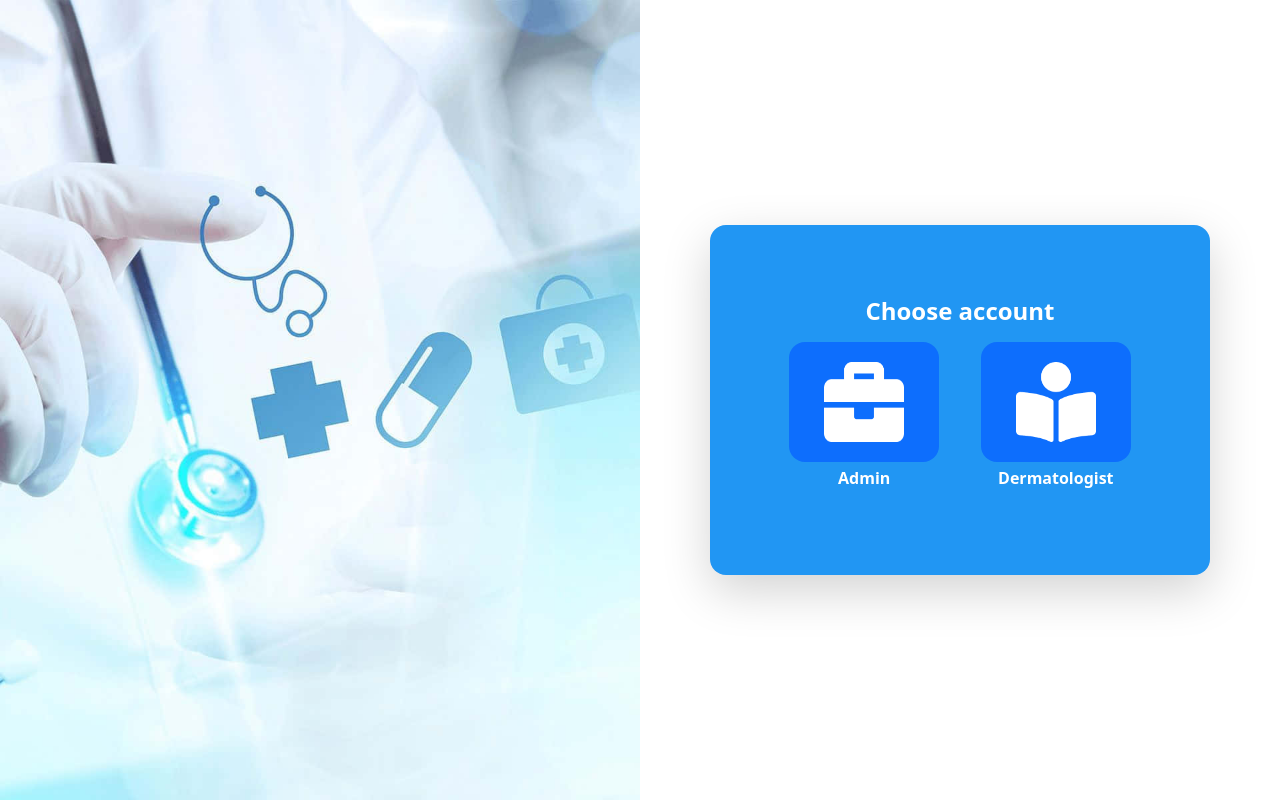
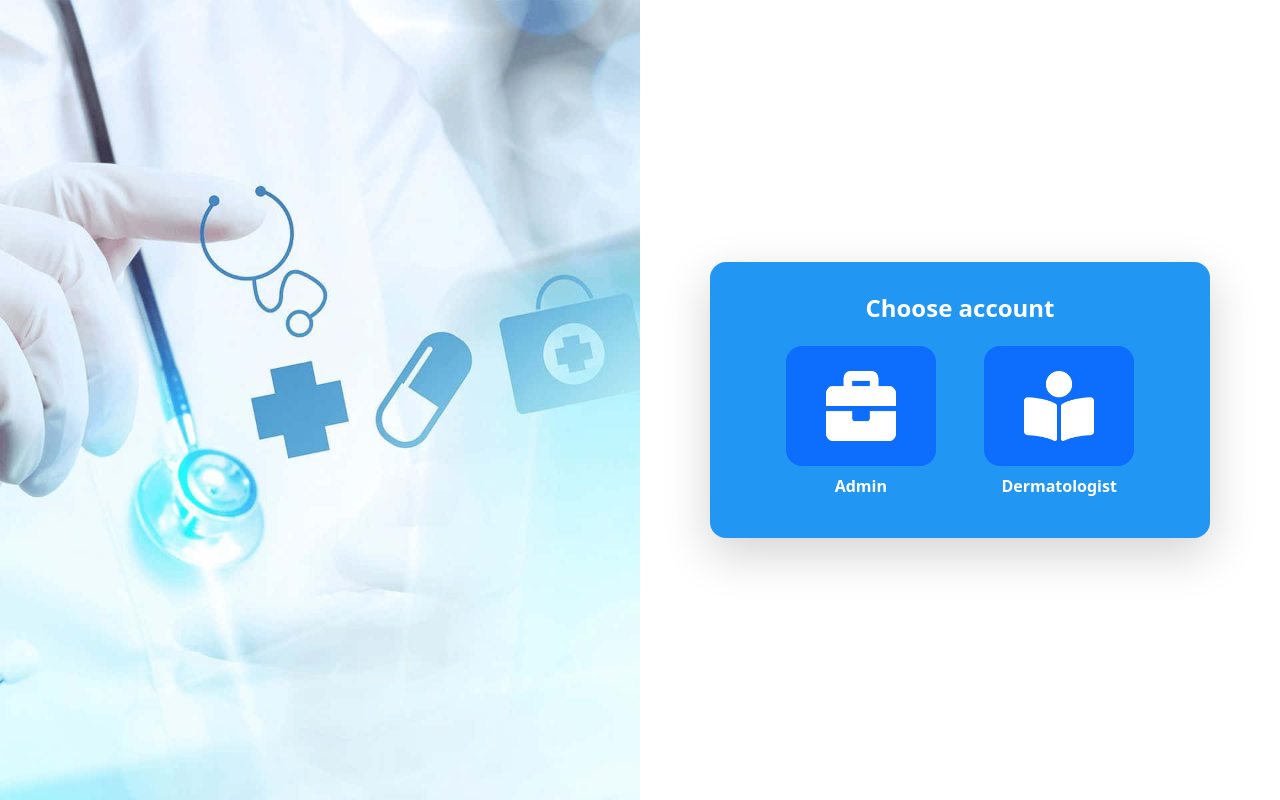
Before and after one commit to luismahusay/DermaScan-Web-Frontend, a React (Create React App) app: page / in a window 1280 px wide. Built offline with nearby package versions, Linux system fonts and the light colour scheme.

Commit message:
completing landing page

```diff
--- a/src/pages/landingpage.js
+++ b/src/pages/landingpage.js
@@ -8,7 +8,7 @@ function LandingPage() {
   return (
     <Container fluid className="vh-100">
       <Row className="h-100">
-        {/* Left side with image */}
+        {/* Left image side */}
         <Col
           md={6}
           className="d-none d-md-block p-0"
@@ -19,49 +19,62 @@ function LandingPage() {
           }}
         />
 
-        {/* Right side */}
-        <Col xs={12} md={6}
+        {/* Right side - Responsive */}
+        <Col
+          xs={12}
+          md={6}
           className="d-flex justify-content-center align-items-center bg-white"
         >
           <Card
-            className="p-4 rounded-4 text-center shadow-lg border-0"
+            className="p-4 rounded-4 text-center shadow-lg border-0 w-100 mx-3"
             style={{
               backgroundColor: '#2196F3',
-              height: '350px',
-              width: '500px',
+              maxWidth: '500px',
+              width: '100%',
+              height: 'auto',
             }}
           >
-            <h3 className="fw-bold text-white mt-5 mb-3 fs-4">Choose account</h3>
+            <h3 className="fw-bold text-white mb-4 fs-4 mt-2">Choose account</h3>
 
-            <Row className="px-2 justify-content-center">
-              <Col xs={5} className="d-flex flex-column align-items-center">
+            <Row className="justify-content-center">
+              <Col
+                xs={6}
+                sm={5}
+                className="d-flex flex-column align-items-center mb-3"
+              >
                 <div
                   className="bg-primary rounded-4 d-flex justify-content-center align-items-center p-2"
-                  style={{ width: '150px', height: '120px' }}
+                  style={{ width: '100%', maxWidth: '150px', height: '120px' }}
                   role="button"
                   onClick={() => navigate('/admin')}
                 >
-                  <img src="/icons/admin.png" alt="Admin"
-                    style={{ width: '80px', height: '80px' }}
+                  <img
+                    src="/icons/admin.png"
+                    alt="Admin"
+                    style={{ width: '70px', height: '70px' }}
                   />
                 </div>
-                <span className="fw-bold text-white mt-1">Admin</span>
+                <span className="fw-bold text-white mt-2">Admin</span>
               </Col>
 
-              <Col xs={5} className="d-flex flex-column align-items-center">
+              <Col
+                xs={6}
+                sm={5}
+                className="d-flex flex-column align-items-center mb-3"
+              >
                 <div
                   className="bg-primary rounded-4 d-flex justify-content-center align-items-center p-2"
-                  style={{ width: '150px', height: '120px' }}
+                  style={{ width: '100%', maxWidth: '150px', height: '120px' }}
                   role="button"
                   onClick={() => navigate('/dermatologist')}
                 >
                   <img
                     src="/icons/dermatologist.png"
                     alt="Dermatologist"
-                    style={{ width: '80px', height: '80px' }}
+                    style={{ width: '70px', height: '70px' }}
                   />
                 </div>
-                <span className="fw-bold text-white mt-1">Dermatologist</span>
+                <span className="fw-bold text-white mt-2">Dermatologist</span>
               </Col>
             </Row>
           </Card>
```
